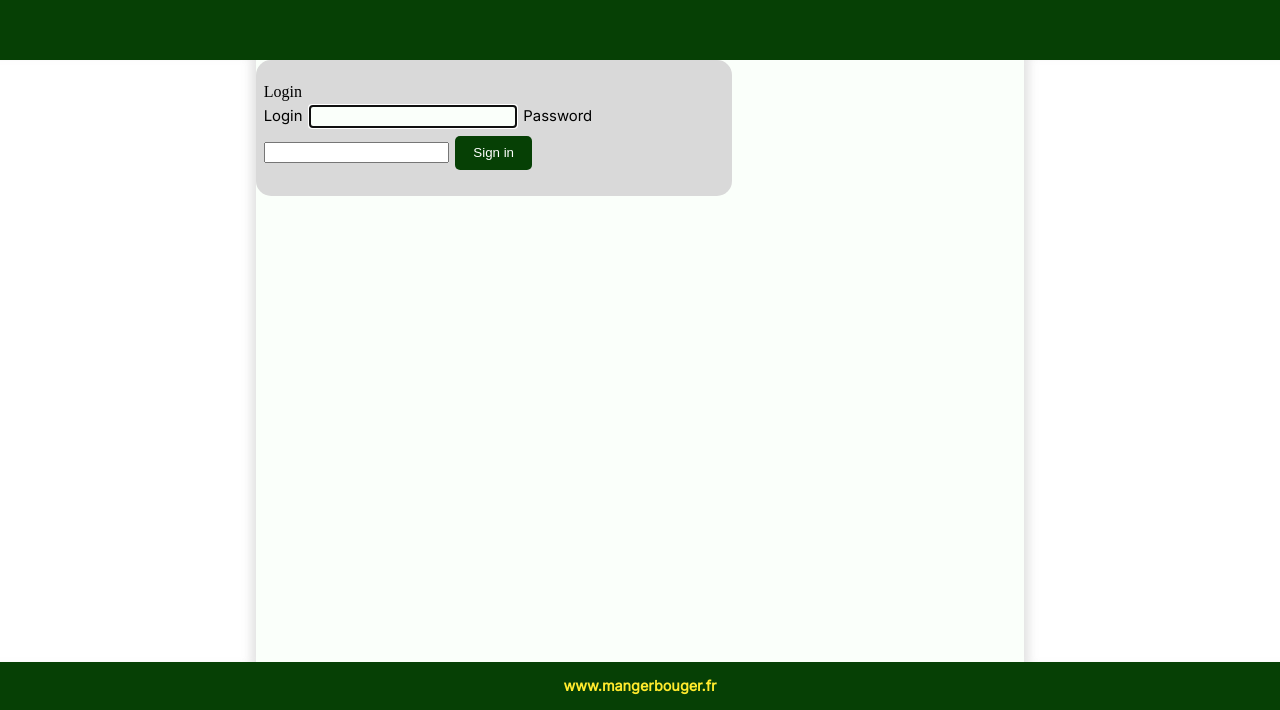
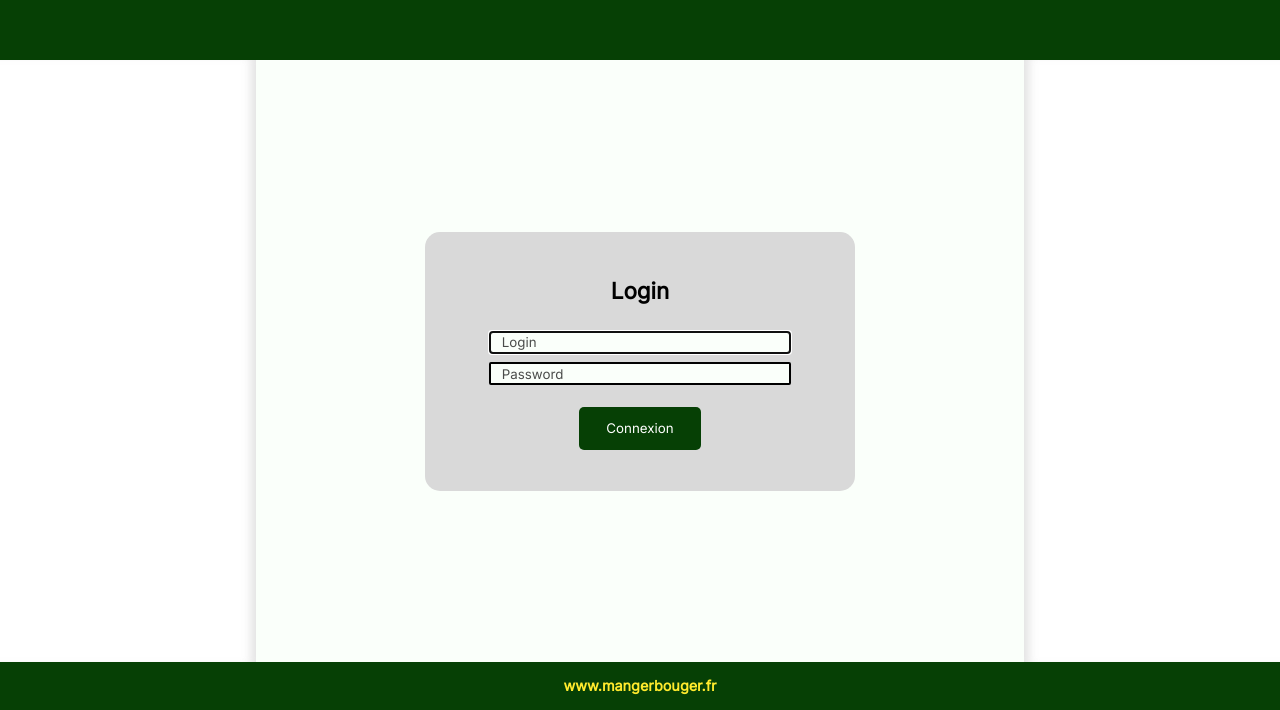
Before and after one commit to leoHerv/TechWebProjet, a Symfony app: template templates/MainTemplate/Security/login.html.twig in a window 1280 px wide. Shown: the part 90-800 px from the top of the page. Run offline with Twig, Linux system fonts and the light colour scheme; the template is opened without the code that fills it, so the values that code supplies are empty; some libraries are stand-ins or nearby versions.

Commit message:
Add css and html to the login and sign in page

```diff
--- a/public/css/Layouts/form.css
+++ b/public/css/Layouts/form.css
@@ -1,49 +1,80 @@
+#body{
+    display: flex;
+    justify-content: center;
+    align-items: center;
+}
+
 .form{
     background: #D9D9D9;
     display: flex;
     justify-content: center;
     align-items: center;
-    padding: 1%;
-    width: 60%;
-    height: 20%;
+
+    padding: 3%;
+    width: 50%;
     border-radius: 15px;
 }
 
-.divButton{
+.divForm{
     display: flex;
+    flex-flow: column;
+    align-items: center;
+    width: 90%;
+    height: 40%;
+}
+
+.divCenter{
     justify-content: center;
+    align-items: center;
 }
 
 input[type=button], input[type=submit], input[type=reset], button{
     background-color: #064005;
     border: none;
+
     color: white;
+    font-family: 'Inter', serif;
+    font-style: normal;
     /*padding: 10px 30px;*/
-    padding: 2% 4%;
+    padding: 4% 8%;
+    margin: 5%;
     text-decoration: none;
-    margin: 4px 2px;
     cursor: pointer;
     border-radius: 5px;
 }
 
-input[type=text]{
+input[type=text], input[type=password]{
     background-color: #FAFFFA;
     border: 2px solid black ;
-    color: white;
+
+    font-family: 'Inter', serif;
+    font-style: normal;
+    color: black;
     /*padding: 10px 30px;*/
     padding: 0.5% 3%;
     text-decoration: none;
     margin: 4px 2px;
     cursor: pointer;
     border-radius: 2px;
+
+    width: 80%;
 }
 
-label{
+h3{
     font-family: 'Inter', serif;
     font-style: normal;
-    font-size: calc(0.6vw + 0.9vh);
+    font-size: calc(1vw + 1.2vh);
 }
 
 .errorForm {
+    font-family: 'Inter', serif;
+    font-style: normal;
     background-color: #F62626;
 }
+
+input::placeholder {
+    font-family: 'Inter', serif;
+    font-style: normal;
+    opacity: 0.7;
+    color: black;
+}
--- a/src/Controller/AnonymeController.php
+++ b/src/Controller/AnonymeController.php
@@ -23,7 +23,7 @@ class AnonymeController extends AbstractController
     // Gestion du login et logout par le SecurityController
 
     #[Route('/signIn', name: 'anonyme_signIn')]
-    public function signInAction(EntityManagerInterface $em , Request $request , UserPasswordHasherInterface $passwordHasher): Response
+    public function signInAction(EntityManagerInterface $em, Request $request, UserPasswordHasherInterface $passwordHasher): Response
     {
         $user = new User();
 
@@ -31,7 +31,7 @@ class AnonymeController extends AbstractController
         $user->setStatus(false);
 
         $form = $this->createForm(UserSignInType::class, $user);
-        $form->add('send', SubmitType::class, ['label' => 'create New User']);
+        $form->add('send', SubmitType::class, ['label' => 'Sign In']);
         $form->handleRequest($request);
 
 
@@ -41,7 +41,6 @@ class AnonymeController extends AbstractController
             $em->persist($user);
             $em->flush();
         }
-
 
         $args = array(
             'userSignIn' => $form->createView(),
--- a/templates/Layouts/flash.html.twig
+++ b/templates/Layouts/flash.html.twig
@@ -1,7 +1,6 @@
 {# affichage des messages flash #}
 
 {% if app.session.flashBag.has('info') %}
-    <strong>Messages d'information</strong>
     <ul>
         {% for msg in app.session.flashBag.get('info') %}
             <li>{{ msg }}</li>
--- a/templates/MainTemplate/Security/login.html.twig
+++ b/templates/MainTemplate/Security/login.html.twig
@@ -7,27 +7,29 @@
 {% endblock %}
 
 {% block body %}
+
     <div class="form">
-        <form method="post">
+
+        <form class="divForm" method="post">
+
+            <h3>Login</h3>
+
+            <input type="text" value="{{ last_username }}" name="login" autocomplete="username" required autofocus placeholder="Login">
+
+
+            <input type="password" name="password"  autocomplete="current-password" required placeholder="Password">
+
+
+            <input type="hidden" name="_csrf_token" value="{{ csrf_token('authenticate') }}">
+
             {% if error %}
                 <p class="errorForm">Votre login ou votre mot de passe n'est pas bon.</p>
             {% endif %}
 
-            <p>Login</p>
-            <label for="inputLogin">Login</label>
-            <label>
-                <input type="text" value="{{ last_username }}" name="login" autocomplete="username" required autofocus>
-            </label>
-            <label for="inputPassword">Password</label>
-            <label>
-                <input type="password" name="password"  autocomplete="current-password" required>
-            </label>
+            <button type="submit">Connexion</button>
 
-            <input type="hidden" name="_csrf_token" value="{{ csrf_token('authenticate') }}">
+        </form>
 
-            <button type="submit">
-                Sign in
-            </button>
-        </form>
     </div>
+
 {% endblock %}
```
Also changed, not shown: templates/MainTemplate/Anonyme/accueil.html.twig (+8 -1 lines), templates/MainTemplate/Anonyme/signIn.html.twig (+19 -2 lines).
